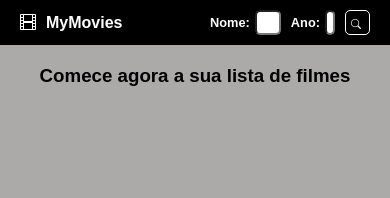
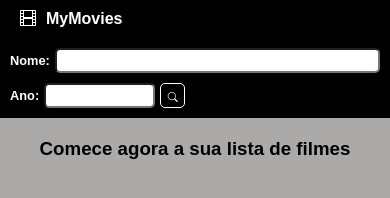
Before and after one commit to 4deraldo/playListFilm, a plain HTML site: page index.html in a window 390 px wide. Drawn offline with nearby package versions, Linux system fonts and the light colour scheme.

Commit message:
header responsivo

```diff
--- a/index.html
+++ b/index.html
@@ -31,8 +31,8 @@
       <div id="box2">
         <label for="iano">Ano:</label>
         <input type="number" name="ano" id="iano">
+        <button id="iprocurar"><i class="bi bi-search"></i></button>
       </div>
-      <button id="iprocurar"><i class="bi bi-search"></i></button>
     </section>
   </header>
   <main>
--- a/styles/style.css
+++ b/styles/style.css
@@ -49,6 +49,7 @@ h2 {
 
 #boxInputs {
   flex-wrap: wrap;
+  flex-direction: row;
 }
 
 #box1,
@@ -117,6 +118,31 @@ input[type='number'] {
   }
 }
 
+@media (max-width: 600px) {
+  header {
+    flex-wrap: wrap;
+  }
+  #titulo,
+  #boxInputs {
+    flex: 0 0 100%;
+    width: 100%;
+    text-align: center;
+  }
+  #boxInputs {
+    width: 100%;
+    flex-direction: column;
+  }
+  #box1 {
+    width: 100%;
+  }
+  #box2 {
+    width: 100%;
+    & input {
+      width: 30%;
+    }
+  }
+}
+
 main {
   background-color: var(--color2);
   text-align: center;
```
